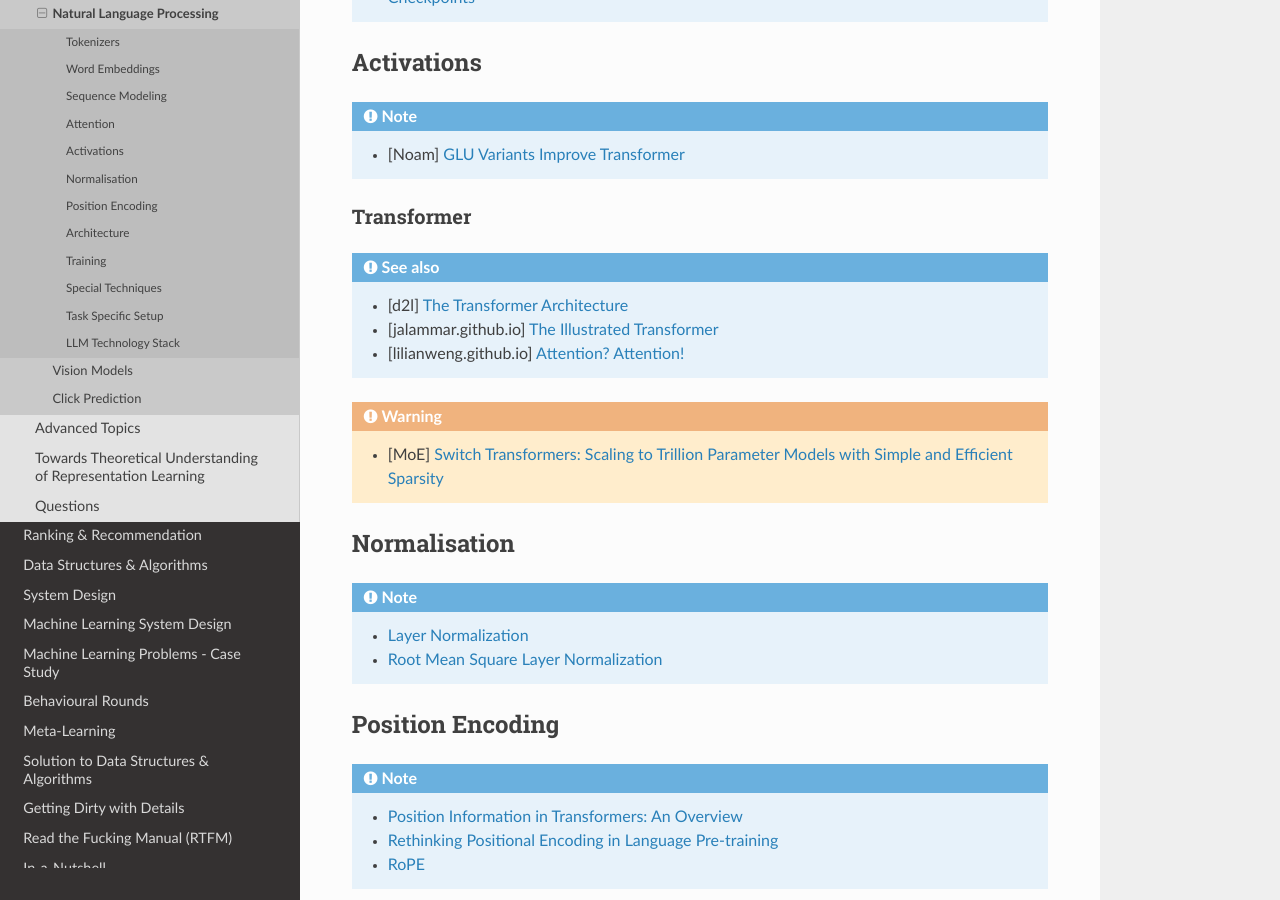
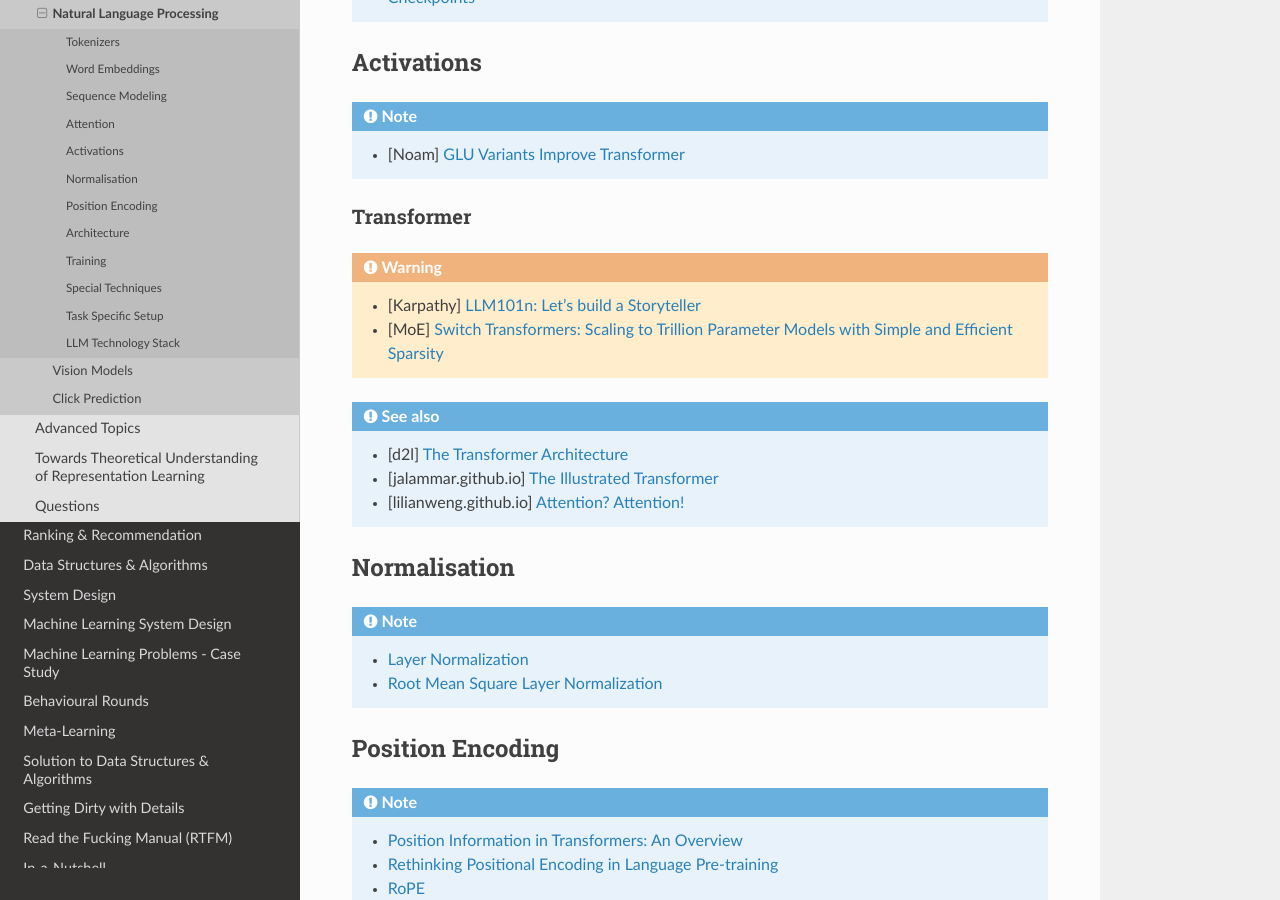
Before and after one commit to uselesstechjunks/leetcode, a Sphinx documentation site: the page built from docs/source/dl/application/nlp.rst, in a window 1280 px wide and 900 px high, scrolled down 1836 px. Built offline with Sphinx 7.4.7 and the Read the Docs theme 2.0.0, drawn with Linux system fonts in a browser that asks for light colours.

Commit message:
Update nlp.rst (#208)

```diff
--- a/docs/source/dl/application/nlp.rst
+++ b/docs/source/dl/application/nlp.rst
@@ -73,13 +73,14 @@ Activations
 
 Transformer
 =========================================================================================
+.. warning::
+	* [Karpathy] `LLM101n: Let's build a Storyteller <https://github.com/karpathy/LLM101n>`_
+	* [MoE] `Switch Transformers: Scaling to Trillion Parameter Models with Simple and Efficient Sparsity <https://www.jmlr.org/papers/volume23/21-0998/21-0998.pdf>`_
+
 .. seealso::
 	* [d2l] `The Transformer Architecture <https://d2l.ai/chapter_attention-mechanisms-and-transformers/transformer.html>`_
 	* [jalammar.github.io] `The Illustrated Transformer <https://jalammar.github.io/illustrated-transformer/>`_
 	* [lilianweng.github.io] `Attention? Attention! <https://lilianweng.github.io/posts/2018-06-24-attention/>`_
-
-.. warning::
-	* [MoE] `Switch Transformers: Scaling to Trillion Parameter Models with Simple and Efficient Sparsity <https://www.jmlr.org/papers/volume23/21-0998/21-0998.pdf>`_
 
 *****************************************************************************************
 Normalisation
```
